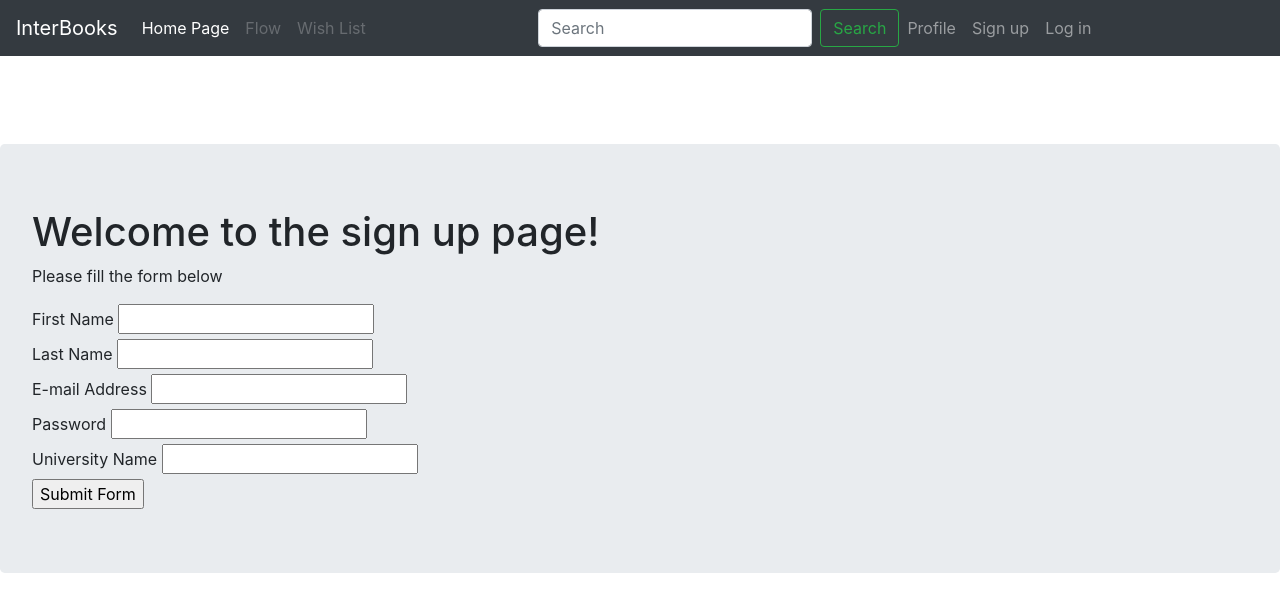
After one commit to itucsdb1918/itucsdb1918, a Flask app: page /signup in a window 1280 px wide. The commit adds this page. Shown: the top 612 px of the page. Run offline with Flask 2, Linux system fonts and the light colour scheme; some libraries are stand-ins or nearby versions.

Commit message:
ADD: Signup page is added

```diff
--- a/server.py
+++ b/server.py
@@ -9,5 +9,13 @@ def homepage():
     	return render_template('index.html')
 
 
+@app.route('/signup')
+def signup():
+    return render_template('signup.html')
+
+@app.route('/signup_success')
+def signup_success():
+    return render_template('signup_success.html')
+
 if __name__ == '__main__':
     app.run(debug=True)
--- a/templates/includes/navbar.html
+++ b/templates/includes/navbar.html
@@ -27,8 +27,8 @@
                     <li class="nav-item">
             <a class="nav-link" href="/profile.html">Profile</a>
           </li>
-            <a class="nav-link" href="/signup.html" align="right">Sign up</a>
-          </li>
+            <a class="nav-link" href="{{ url_for('signup') }}" align="right">Sign up</a>
+
           <li class="nav-item">
             <a class="nav-link" href="/login.html" align="right">Log in</a>
           </li>
--- a/templates/layout.html
+++ b/templates/layout.html
@@ -16,8 +16,6 @@
 
 <div class="container">
     <br><br><br><br><br><br>
-
-
 </div>
 
 
@@ -25,5 +23,11 @@
 <script src="https://cdnjs.cloudflare.com/ajax/libs/popper.js/1.12.9/umd/popper.min.js" integrity="sha384-ApNbgh9B+Y1QKtv3Rn7W3mgPxhU9K/ScQsAP7hUibX39j7fakFPskvXusvfa0b4Q" crossorigin="anonymous"></script>
 <script src="https://maxcdn.bootstrapcdn.com/bootstrap/4.0.0/js/bootstrap.min.js" integrity="sha384-JZR6Spejh4U02d8jOt6vLEHfe/JQGiRRSQQxSfFWpi1MquVdAyjUar5+76PVCmYl" crossorigin="anonymous"></script>
 
+
+{% block content %}
+
+{% endblock %}
+
+
 </body>
 </html>
--- /dev/null
+++ b/templates/signup.html
@@ -0,0 +1,39 @@
+{% extends "layout.html" %}
+{% block content %}
+
+<div class="jumbotron">
+
+  <h1>Welcome to the sign up page!</h1>
+
+  <p>
+    Please fill the form below
+  </p>
+
+  <form action="{{url_for('signup_success')}}">
+      <label for="first">First Name</label>
+      <input type="text" name="first">
+      <br>
+
+      <label for="last">Last Name</label>
+      <input type="text" name="last">
+      <br>
+
+      <label for="e-mail">E-mail Address</label>
+      <input type="email" name="e-mail">
+      <br>
+
+      <label for="password">Password</label>
+      <input type="password" name="password">
+      <br>
+
+      <label for="university">University Name</label>
+      <input type="text" name="university">
+      <br>
+
+      <input type="submit" value="Submit Form">
+  </form>
+
+</div>
+
+
+{% endblock %}
```
Also changed, not shown: templates/signup_success.html (added, +12 -0 lines).
